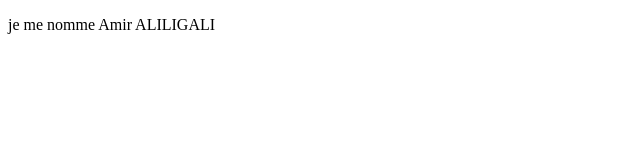
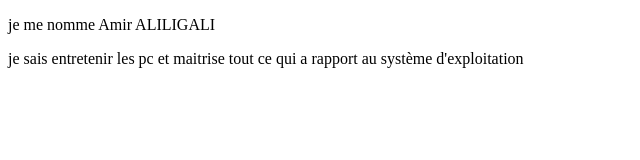
Before and after one commit to ALILIGALI/git-mon-cv, a plain HTML site: page index.html in a window 1280 px wide. Shown: the whole page, without its empty margins (0-640 px from the left). Drawn offline with Linux system fonts and the light colour scheme.

Commit message:
mise en place de le section competences

```diff
--- a/index.html
+++ b/index.html
@@ -9,5 +9,7 @@
 </head>
 <body>
     <header><p>je me nomme Amir ALILIGALI</p></header>
+    <p>je sais entretenir les pc et maitrise tout ce qui a rapport au système d'exploitation</p>
+
 </body>
 </html>
```
